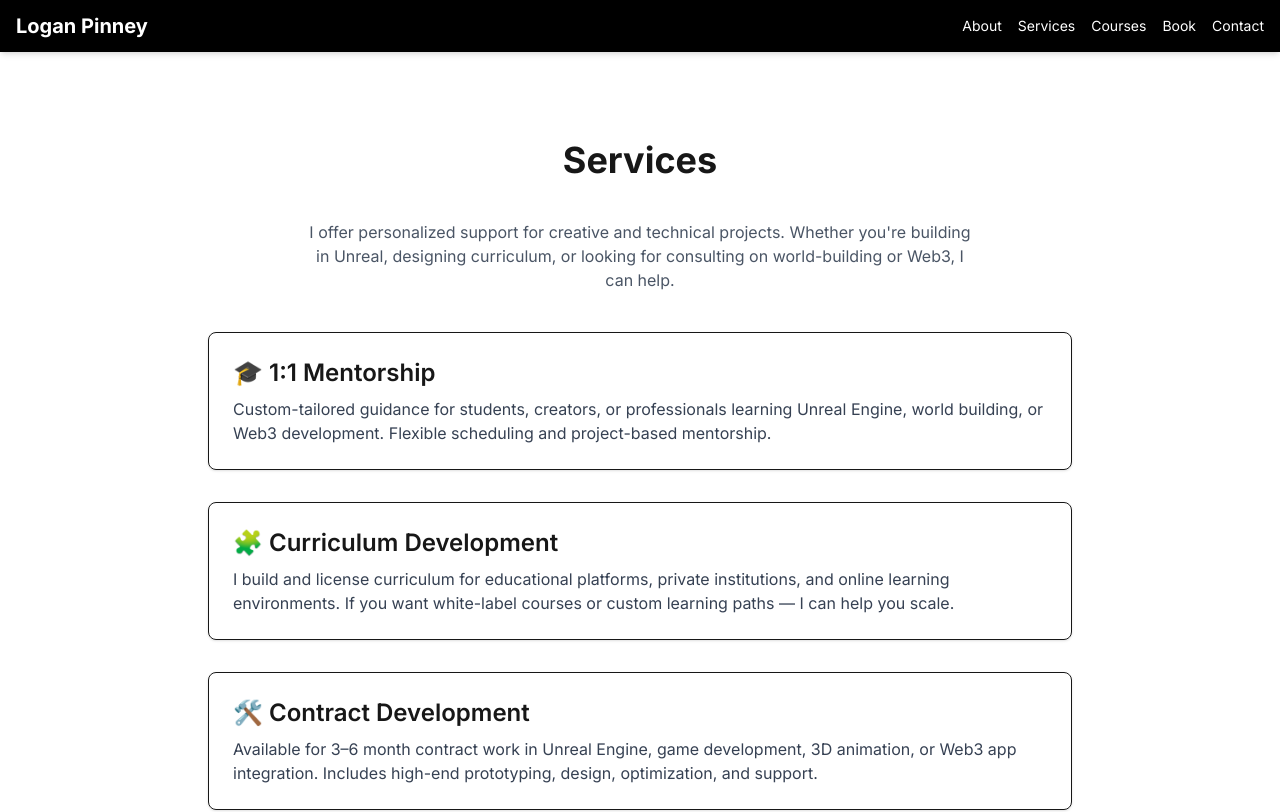
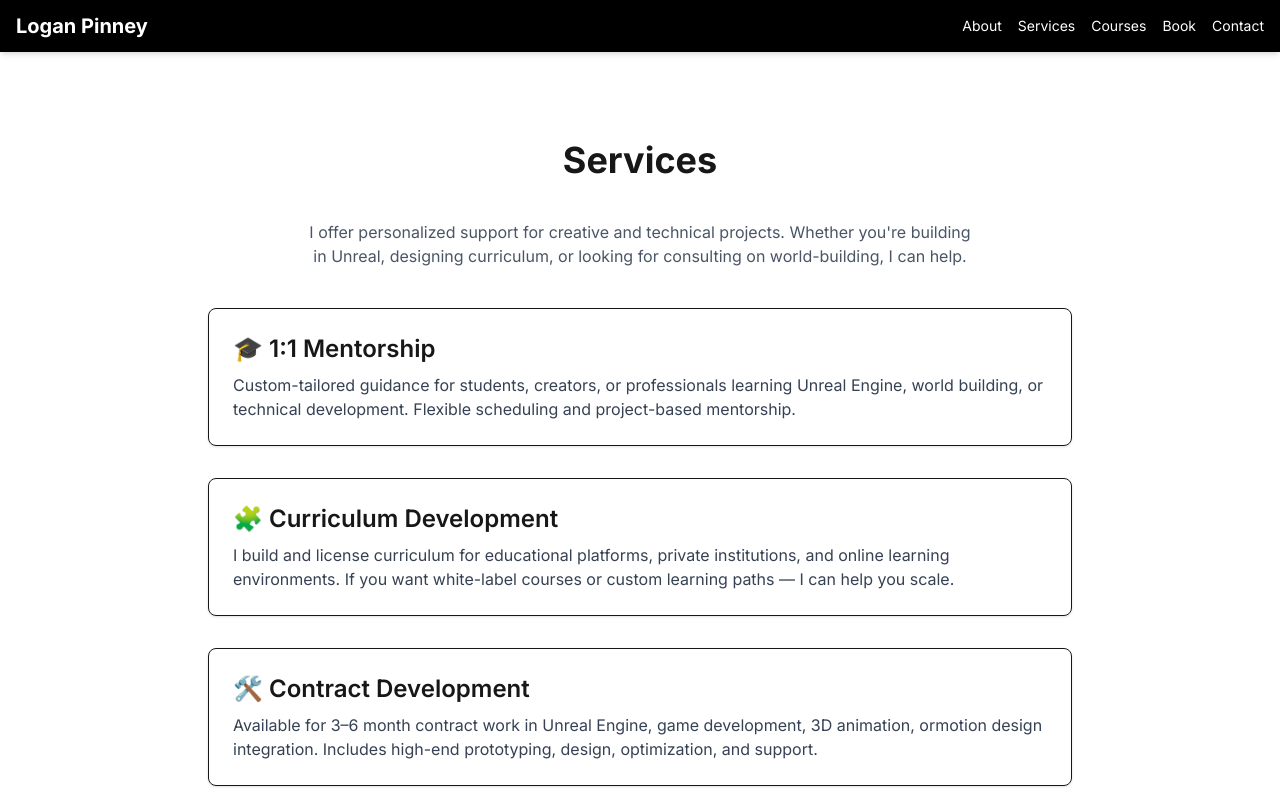
Before and after one commit to LoganPinney/loganpinney_site, a Next.js app: page /services in a window 1280 px wide. Shown: the top 812 px of the page. Built offline with nearby package versions, Linux system fonts and the light colour scheme.

Commit message:
Fix JSX apostrophe issues for build

```diff
--- a/src/app/about/page.tsx
+++ b/src/app/about/page.tsx
@@ -6,14 +6,14 @@ export default function AboutPage() {
         <h1 className="text-4xl font-bold text-center">About Me</h1>
 
         <p className="text-lg text-gray-700">
-          I'm Logan Pinney — a world-builder, Unreal Engine mentor, and technical
+          I&apos;m Logan Pinney — a world-builder, Unreal Engine mentor, and technical
           educator based in Calgary, Alberta. With a background in computer
           science, motion design, and clinical medicine, my path has been anything
           but typical.
         </p>
 
         <p className="text-gray-600">
-          I’ve worked as an Unreal Engine Authorized Instructor, mentored students
+          I&apos;ve worked as an Unreal Engine Authorized Instructor, mentored students
           around the world, helped shape curriculum at CG Spectrum and Coursera,
           and contracted with Epic Games. My work combines deep technical
           expertise with creative vision — whether building real-time experiences,
@@ -21,8 +21,8 @@ export default function AboutPage() {
         </p>
 
         <p className="text-gray-600">
-          I now focus on creating high-impact educational content, developing game
-          and Web3 tools, and helping clients bring their creative ideas to life
+          I now focus on creating high-impact educational content, developing games
+          and technical tools, and helping clients bring their creative ideas to life
           through tech and storytelling.
         </p>
 
--- a/src/app/services/page.tsx
+++ b/src/app/services/page.tsx
@@ -5,15 +5,15 @@ export default function ServicesPage() {
       <section className="max-w-4xl mx-auto py-16 px-4 space-y-10">
         <h1 className="text-4xl font-bold text-center">Services</h1>
         <p className="text-gray-600 text-center max-w-2xl mx-auto">
-          I offer personalized support for creative and technical projects. Whether you're building in Unreal, designing curriculum, or looking for
-          consulting on world-building or Web3, I can help.
+          I offer personalized support for creative and technical projects. Whether you&apos;re building in Unreal, designing curriculum, or looking for
+          consulting on world-building, I can help.
         </p>
 
         <div className="space-y-8">
           <div className="border rounded-lg p-6 shadow hover:shadow-md transition">
             <h2 className="text-2xl font-semibold">🎓 1:1 Mentorship</h2>
             <p className="text-gray-700 mt-2">
-              Custom-tailored guidance for students, creators, or professionals learning Unreal Engine, world building, or Web3 development. Flexible scheduling and project-based mentorship.
+              Custom-tailored guidance for students, creators, or professionals learning Unreal Engine, world building, or technical development. Flexible scheduling and project-based mentorship.
             </p>
           </div>
 
@@ -27,7 +27,7 @@ export default function ServicesPage() {
           <div className="border rounded-lg p-6 shadow hover:shadow-md transition">
             <h2 className="text-2xl font-semibold">🛠️ Contract Development</h2>
             <p className="text-gray-700 mt-2">
-              Available for 3–6 month contract work in Unreal Engine, game development, 3D animation, or Web3 app integration. Includes high-end prototyping, design, optimization, and support.
+              Available for 3–6 month contract work in Unreal Engine, game development, 3D animation, ormotion design integration. Includes high-end prototyping, design, optimization, and support.
             </p>
           </div>
         </div>
@@ -37,7 +37,7 @@ export default function ServicesPage() {
             href="/contact"
             className="inline-block bg-blue-600 text-white px-6 py-3 rounded-md text-sm hover:bg-blue-700 transition"
           >
-            Let's Work Together
+            Let&apos;s Work Together
           </a>
         </div>
       </section>
```
